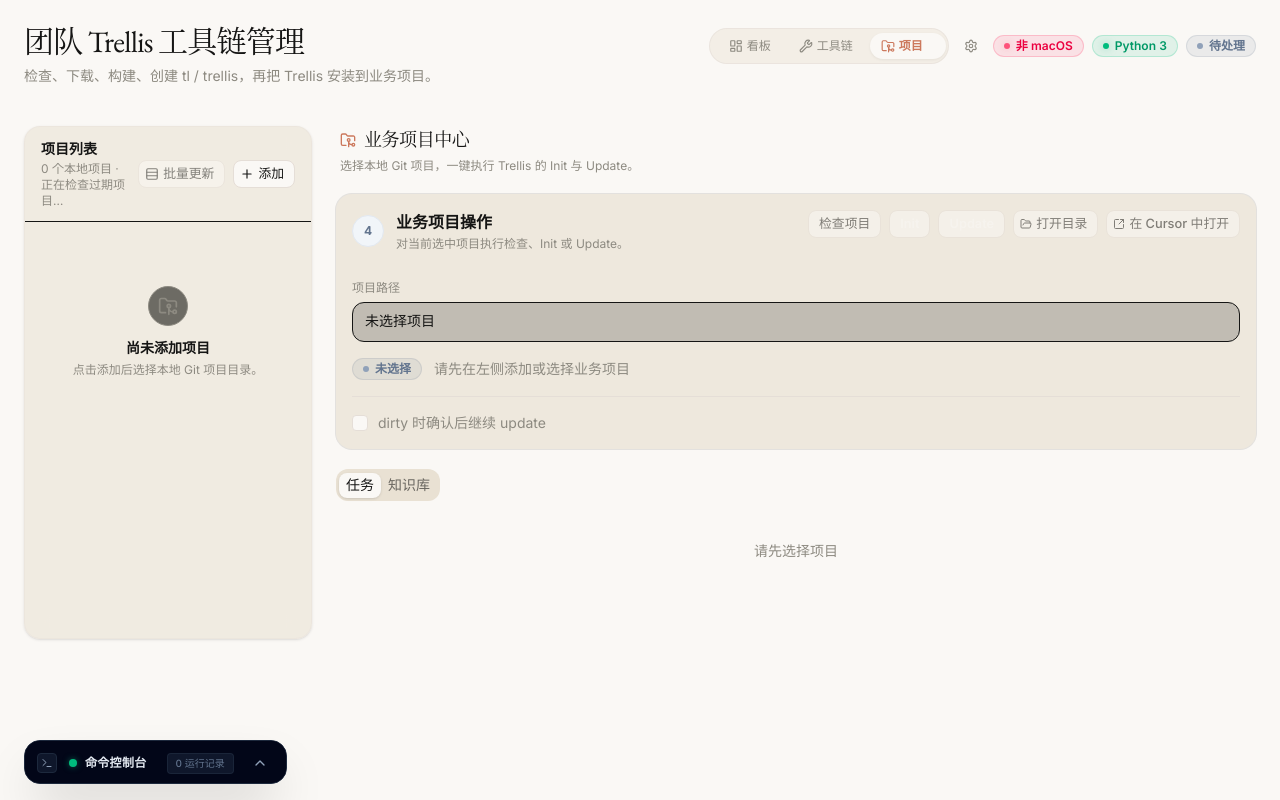
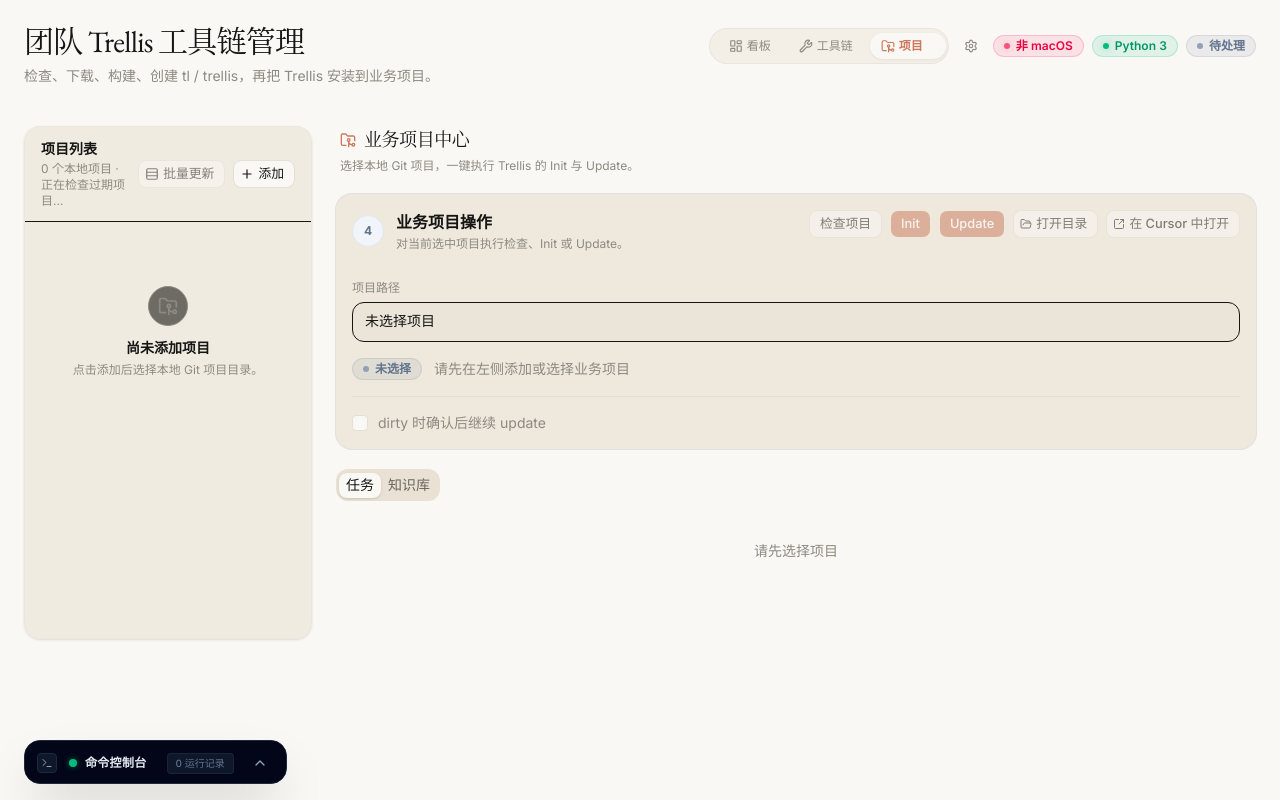
Before and after one commit to beilo/trellis-manager-desktop, a React (Vite) app in the folder frontend/: page / in a window 1280 px wide. Built offline with nearby package versions, Linux system fonts and the light colour scheme.

Commit message:
refactor(ui): ProjectCard Init/Update 按钮统一使用 variant=default，禁用态通过 disabled 表达 --leip

```diff
--- a/frontend/src/components/ProjectCard.tsx
+++ b/frontend/src/components/ProjectCard.tsx
@@ -83,29 +83,19 @@
             {loading ? '检查中…' : '检查项目'}
           </Button>
           <Button
+            variant="default"
             size="sm"
             onClick={onInit}
-            disabled={busy || !projectPath}
-            className={cn(
-              "transition-all duration-200 font-semibold",
-              recommendInit
-                ? "bg-primary hover:bg-primary/90 text-primary-foreground border-transparent shadow-sm active:scale-95"
-                : "border border-border bg-background hover:bg-accent"
-            )}
+            disabled={busy || !projectPath || !recommendInit}
           >
             {busy && <Loader2 className="size-3 animate-spin" data-icon="inline-start" />}
             {busy ? '处理中…' : 'Init'}
           </Button>
           <Button
+            variant="default"
             size="sm"
             onClick={onUpdate}
-            disabled={busy || !projectPath}
-            className={cn(
-              "transition-all duration-200 font-semibold",
-              recommendUpdate
-                ? "bg-primary hover:bg-primary/90 text-primary-foreground border-transparent shadow-sm active:scale-95"
-                : "border border-border bg-background hover:bg-accent"
-            )}
+            disabled={busy || !projectPath || !recommendUpdate}
           >
             {busy && <Loader2 className="size-3 animate-spin" data-icon="inline-start" />}
             {busy ? '处理中…' : 'Update'}
@@ -135,7 +125,7 @@
         <div className="flex flex-col gap-1.5">
           <span className="text-xs text-muted-foreground font-medium">项目路径</span>
           <div
-            className="min-h-10 rounded-lg border bg-muted/35 px-3 py-2 font-mono text-sm text-foreground"
+            className="min-h-10 rounded-lg border bg-accent/50 px-3 py-2 font-mono text-sm text-foreground"
             title={projectPath ?? undefined}
           >
             <span className="block truncate">
```
Also changed, not shown: 1 other file (tests, documents, lock files or other folders).
